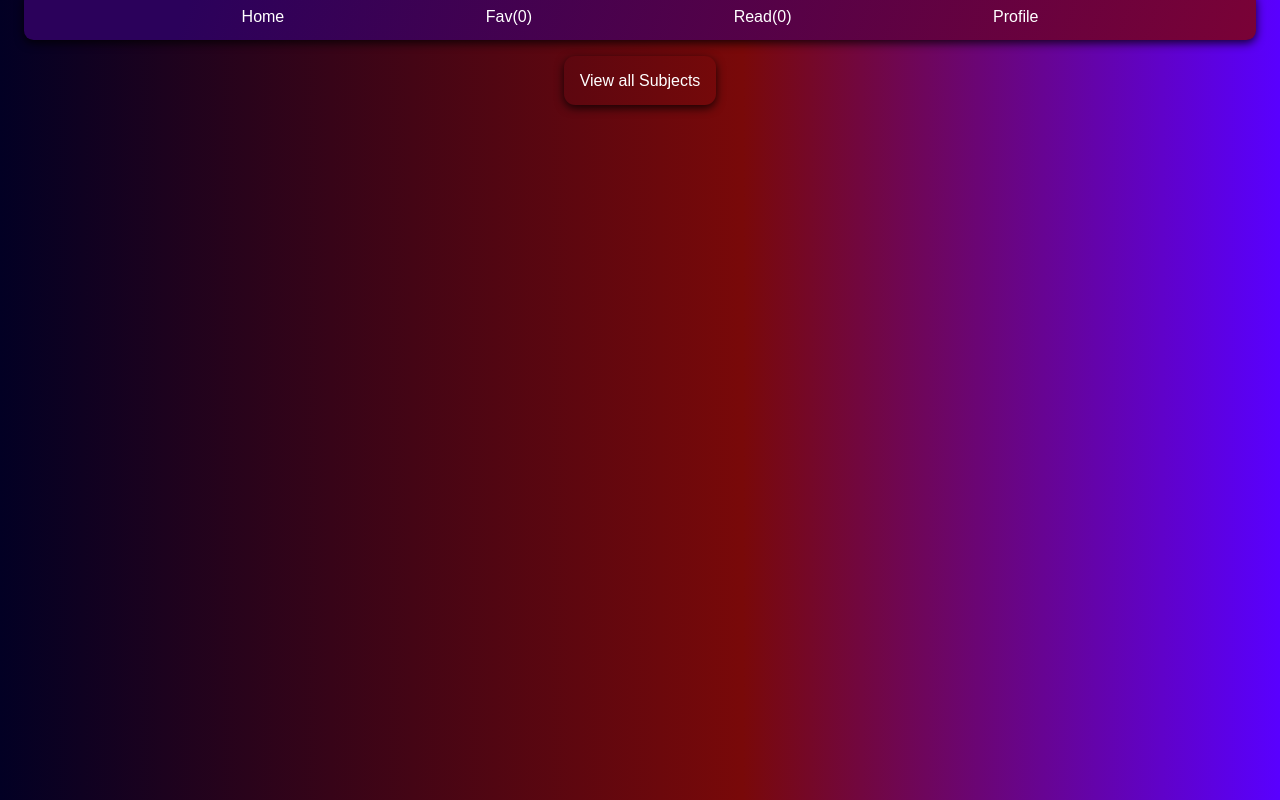
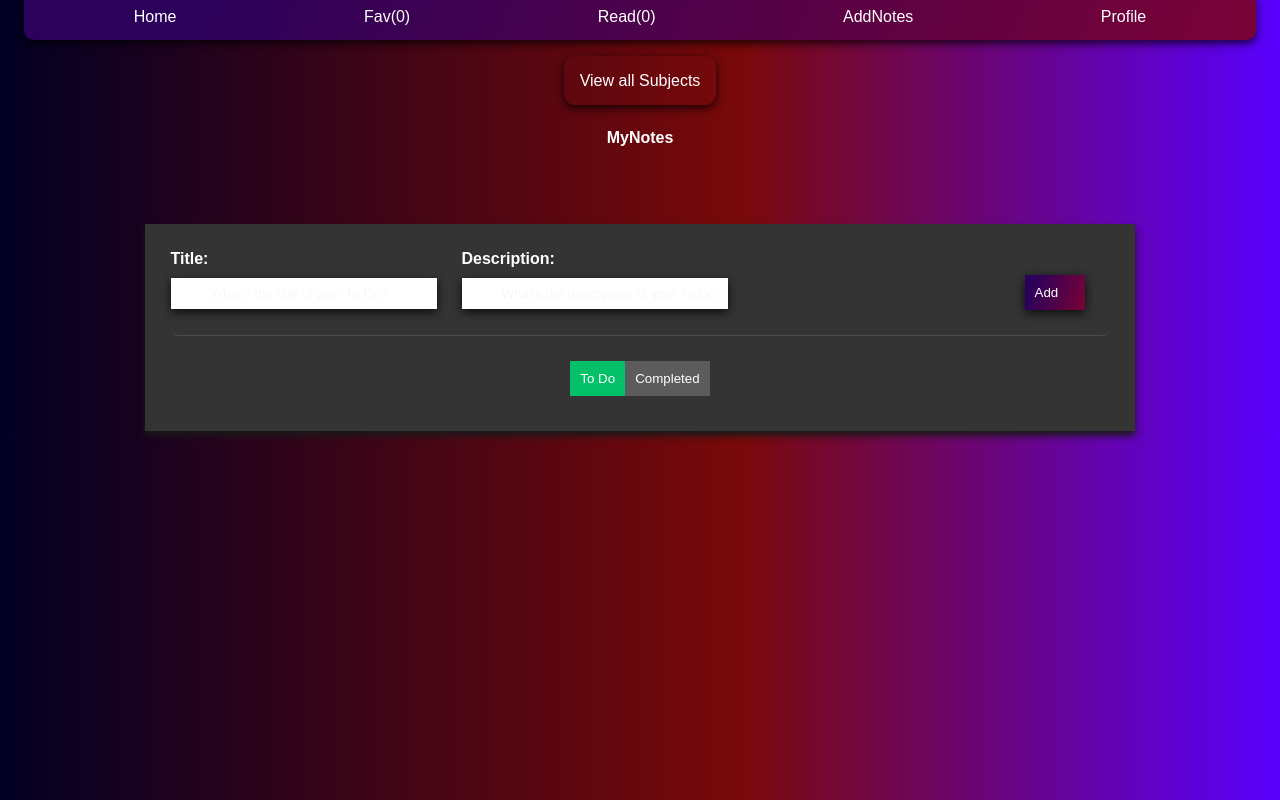
Before and after one commit to NikhilNaroliya/Study-Help, a React (Create React App) app: page /notes in a window 1280 px wide. Built offline with nearby package versions, Linux system fonts and the light colour scheme.

Commit message:
added Notes Feature

```diff
--- a/package.json
+++ b/package.json
@@ -8,6 +8,7 @@
     "loader-utils": "3.2.1",
     "react": "18.2.0",
     "react-dom": "18.2.0",
+    "react-icons": "^4.11.0",
     "react-router-dom": "6.11.2",
     "react-scripts": "5.0.1"
   },
--- a/src/App.js
+++ b/src/App.js
@@ -6,6 +6,7 @@ import { Read } from "./pages/Read";
 import { Profile } from "./pages/Profile";
 import { Fav } from "./pages/Fav";
 import { useContext } from "react";
+import {Notes} from "./pages/Notes"
 import { DataContext } from "./DataContext";
 
 export default function App() {
@@ -29,13 +30,14 @@ export default function App() {
           marginTop:"-1rem",
           marginBottom:"2rem",
           display: "flex",
-          justifyContent: "space-evenly"
+          justifyContent: "space-around"
         }}
       >
         <NavLink className="Navbarlink" style={{ color: "white", textDecoration: "none" }} to="/">
           {" "}
           Home{" "}
         </NavLink>
+
 
         <NavLink className="Navbarlink" style={{ color: "white", textDecoration: "none" }} to="/fav">
           {" "}
@@ -44,6 +46,10 @@ export default function App() {
         <NavLink className="Navbarlink" style={{ color: "white", textDecoration: "none" }} to="/read">
           {" "}
           Read({numberOfReads})
+        </NavLink>
+        <NavLink className="Navbarlink" style={{ color: "white", textDecoration: "none" }} to="/notes">
+          {" "}
+          AddNotes{" "}
         </NavLink>
         <NavLink className="Navbarlink"
           style={{ textDecoration: "none", color: "white" }}
@@ -72,6 +78,8 @@ export default function App() {
       </Link>
       <Routes>
         <Route path="/" />
+        <Route path="/notes" element={<Notes/>}/>
+
         <Route path="/allbooks" element={<AllBooks />} />
         <Route path="/read" element={<Read />} />
         <Route path="/fav" element={<Fav />} />
--- /dev/null
+++ b/src/pages/Notes.css
@@ -0,0 +1,151 @@
+body{
+    background-color: #1f1e1e;
+
+    color: white;
+    overflow: hidden;
+  }
+
+  h1{
+    text-align: center;
+  }
+
+
+  .todo-wrapper{
+    background-color: #353434;
+    padding: 2%;
+    width: fit-content;
+    margin-left: auto;
+    margin-right: auto;
+    margin-top: 3%;
+    max-height: 80vh;
+    overflow-y: auto;
+    box-shadow: 0px 5px 7px rgb(26, 25, 25);
+
+
+  }
+
+  .todo-input{
+    display: flex;
+    border-radius: 0.5rem;
+    align-items: center;
+    justify-content: center;
+    border-bottom: 1px solid rgb(77, 77, 77);
+    padding-bottom: 25px;
+    margin-bottom: 25px;
+
+  }
+
+  .todo-input-item{
+    margin-right: 25px;
+    display: flex;
+    flex-direction: column;
+    align-items: flex-start;
+
+  }
+
+  .todo-input-item label{
+    margin-bottom: 10px;
+    font-weight: bold;
+  }
+
+  .todo-input-item input {
+    border: none;
+    padding: 8px;
+    width: 250px;
+  }
+
+  .todo-input-item input:focus{
+    outline: 2px solid rgb(0, 230, 122);
+  }
+
+
+
+
+  .primary-btn{
+    background-color: rgb(0, 230, 122);
+    color: white;
+    border-radius: 0px;
+    border: none;
+    margin-top: 25px;
+    padding: 10px;
+    width: 60px;
+    cursor: pointer;
+  }
+
+  .primary-btn:hover{
+    background-color: rgb(4, 192, 104);
+  }
+
+  .btn-area{
+    margin-bottom: 10px;
+  }
+
+
+  .secondaryBtn{
+    background-color: rgb(92, 92, 92);
+    color: white;
+    border-radius: 0px;
+    border: none;
+    padding: 10px;
+    width: fit-content;
+    cursor: pointer;
+  }
+
+  .btn-area .active{
+    background-color: rgb(4, 192, 104);
+  }
+
+
+
+  .todo-list{
+    display: flex;
+    flex-direction: column;
+  }
+
+  .todo-list-item{
+    display: flex;
+    justify-content: space-between;
+    align-items: center;
+    background-color: #414040;
+    padding: 25px;
+    padding-top: 10px;
+    padding-bottom: 10px;
+    margin-bottom: 10px;
+    box-shadow: 0px 2px 4px rgb(39, 38, 38);
+  }
+
+  .todo-list-item h3{
+    font-size: 25px;
+    color: rgb(0, 230, 122);
+    font-weight: bold;
+    margin: 0px;
+  }
+
+  .todo-list-item p{
+    margin-top: 8px;
+    font-size: 14px;
+    color: rgb(179, 178, 178);
+
+  }
+
+  .icon{
+    font-size: 35px;
+    cursor: pointer;
+  }
+
+  .icon:hover{
+    color: red;
+
+  }
+
+  .check-icon{
+    font-size: 22px;
+    cursor: pointer;
+    color: rgb(0, 230, 122);
+    margin-left: 10px;
+    margin-bottom: 5px;
+  }
+
+  .check-icon:hover{
+    color: rgb(4, 192, 104);
+  }
--- /dev/null
+++ b/src/pages/Notes.js
@@ -0,0 +1,193 @@
+import React, {useState, useEffect} from 'react';
+import './Notes.css';
+
+import {AiOutlineDelete} from 'react-icons/ai';
+import {BsCheckLg} from 'react-icons/bs';
+export function Notes () {
+  const [allTodos, setAllTodos] = useState ([]);
+  const [newTodoTitle, setNewTodoTitle] = useState ('');
+  const [newDescription, setNewDescription] = useState ('');
+  const [completedTodos, setCompletedTodos] = useState ([]);
+  const [isCompletedScreen, setIsCompletedScreen] = useState (false);
+
+  const handleAddNewToDo = () => {
+    let newToDoObj = {
+      title: newTodoTitle,
+      description: newDescription,
+    };
+    // console.log (newToDoObj);
+    let updatedTodoArr = [...allTodos];
+    updatedTodoArr.push (newToDoObj);
+    // console.log (updatedTodoArr);
+    setAllTodos (updatedTodoArr);
+    localStorage.setItem ('todolist', JSON.stringify (updatedTodoArr));
+    setNewDescription ('');
+    setNewTodoTitle ('');
+  };
+
+  useEffect (() => {
+    let savedTodos = JSON.parse (localStorage.getItem ('todolist'));
+    let savedCompletedToDos = JSON.parse (
+      localStorage.getItem ('completedTodos')
+    );
+    if (savedTodos) {
+      setAllTodos (savedTodos);
+    }
+
+    if (savedCompletedToDos) {
+      setCompletedTodos (savedCompletedToDos);
+    }
+  }, []);
+
+  const handleToDoDelete = index => {
+    let reducedTodos = [...allTodos];
+    reducedTodos.splice (index,1);
+    // console.log (index);
+
+    // console.log (reducedTodos);
+    localStorage.setItem ('todolist', JSON.stringify (reducedTodos));
+    setAllTodos (reducedTodos);
+  };
+
+  const handleCompletedTodoDelete = index => {
+    let reducedCompletedTodos = [...completedTodos];
+    reducedCompletedTodos.splice (index);
+    // console.log (reducedCompletedTodos);
+    localStorage.setItem (
+      'completedTodos',
+      JSON.stringify (reducedCompletedTodos)
+    );
+    setCompletedTodos (reducedCompletedTodos);
+  };
+
+  const handleComplete = index => {
+    const date = new Date ();
+    var dd = date.getDate ();
+    var mm = date.getMonth () + 1;
+    var yyyy = date.getFullYear ();
+    var hh = date.getHours ();
+    var minutes = date.getMinutes ();
+    var ss = date.getSeconds ();
+    var finalDate =
+      dd + '-' + mm + '-' + yyyy + ' at ' + hh + ':' + minutes + ':' + ss;
+
+    let filteredTodo = {
+      ...allTodos[index],
+      completedOn: finalDate,
+    };
+
+    // console.log (filteredTodo);
+
+    let updatedCompletedList = [...completedTodos, filteredTodo];
+    console.log (updatedCompletedList);
+    setCompletedTodos (updatedCompletedList);
+    localStorage.setItem (
+      'completedTodos',
+      JSON.stringify (updatedCompletedList)
+    );
+    // console.log (index);
+
+    handleToDoDelete (index);
+  };
+
+  return (
+    <div className="App">
+      <br/>
+      <h4>MyNotes</h4>
+      <br/>
+
+      <div className="todo-wrapper">
+
+        <div className="todo-input">
+          <div className="todo-input-item">
+            <label>Title:</label>
+            <input
+               maxlength = "40"
+              type="text"
+              value={newTodoTitle}
+              onChange={e => setNewTodoTitle (e.target.value)}
+              placeholder="What's the title of your To Do?"
+            />
+          </div>
+          <div className="todo-input-item">
+            <label>Description:</label>
+            <input
+             maxlength = "40"
+              type="text"
+              value={newDescription}
+              onChange={e => setNewDescription (e.target.value)}
+              placeholder="What's the description of your To Do?"
+            />
+          </div>
+          <div className="todo-input-item">
+            <button
+              className="primary-btn"
+              type="button"
+              onClick={handleAddNewToDo}
+            >
+              Add
+            </button>
+          </div>
+        </div>
+        <div className="btn-area">
+          <button
+            className={`secondaryBtn ${isCompletedScreen === false && 'active'}`}
+            onClick={() => setIsCompletedScreen (false)}
+          >
+            To Do
+          </button>
+          <button
+            className={`secondaryBtn ${isCompletedScreen === true && 'active'}`}
+            onClick={() => setIsCompletedScreen (true)}
+          >
+            Completed
+          </button>
+        </div>
+        <div className="todo-list">
+
+          {isCompletedScreen === false &&
+            allTodos.map ((item, index) => (
+              <div className="todo-list-item" key={index}>
+                <div>
+                  <h3>{item.title}</h3>
+                  <p>{item.description}</p>
+
+                </div>
+                <div>
+                  <AiOutlineDelete
+                    title="Delete?"
+                    className="icon"
+                    onClick={() => handleToDoDelete (index)}
+                  />
+                  <BsCheckLg
+                    title="Completed?"
+                    className=" check-icon"
+                    onClick={() => handleComplete (index)}
+                  />
+                </div>
+              </div>
+            ))}
+
+          {isCompletedScreen === true &&
+            completedTodos.map ((item, index) => (
+              <div className="todo-list-item" key={index}>
+                <div>
+                  <h3>{item.title}</h3>
+                  <p>{item.description}</p>
+                  <p> <i>Completed at: {item.completedOn}</i></p>
+                </div>
+                <div>
+                  <AiOutlineDelete
+                    className="icon"
+                    onClick={() => handleCompletedTodoDelete (index)}
+                  />
+                </div>
+              </div>
+            ))}
+        </div>
+      </div>
+    </div>
+  );
+}
+
+// export default  Notes
```
Also changed, not shown: 1 other file (tests, documents, lock files or other folders).
